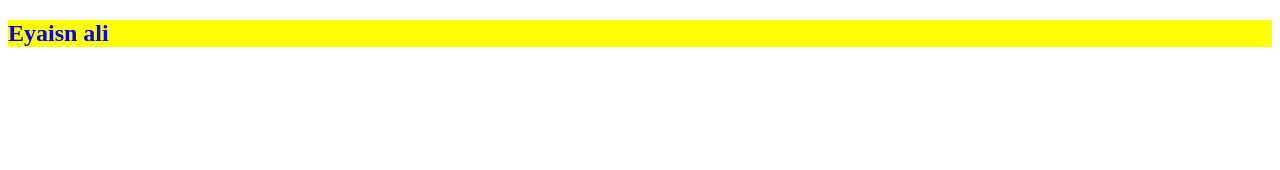
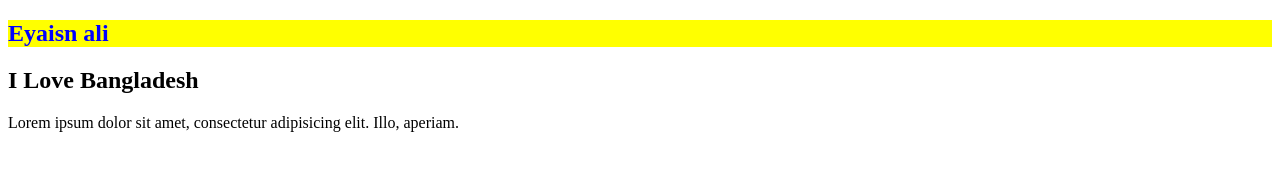
Before and after one commit to Eyasin81/git81, a plain HTML site: page index.html in a window 1280 px wide. Drawn offline with Linux system fonts and the light colour scheme.

Commit message:
new code add

```diff
--- a/index.html
+++ b/index.html
@@ -9,5 +9,8 @@
 </head>
 <body>
     <h2 style="color:blue;background-color: yellow;">Eyaisn ali</h2>
+    <!-- BranchA -->
+    <h2>I Love Bangladesh</h2>
+    <p>Lorem ipsum dolor sit amet, consectetur adipisicing elit. Illo, aperiam.</p>
 </body>
 </html>
```
